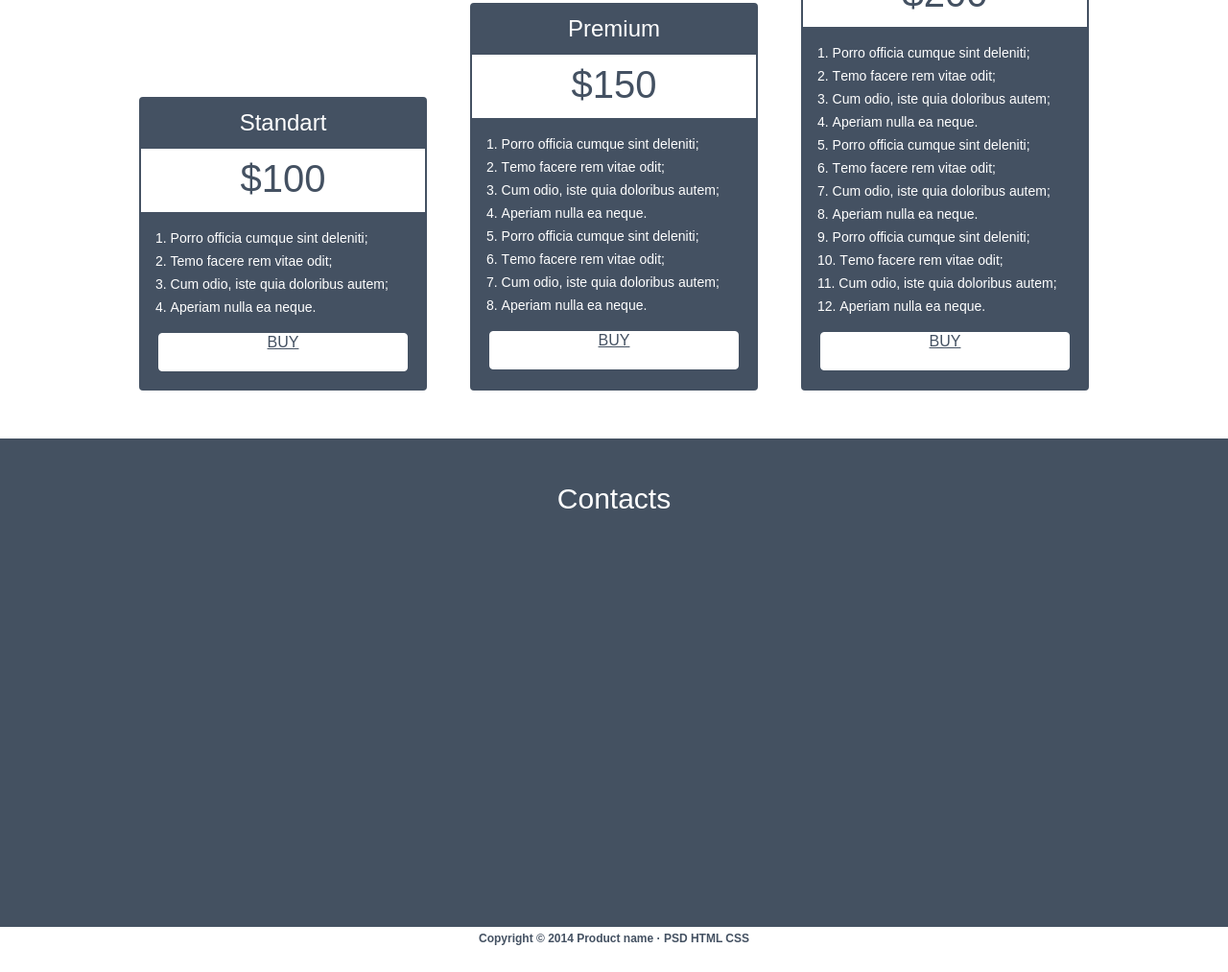
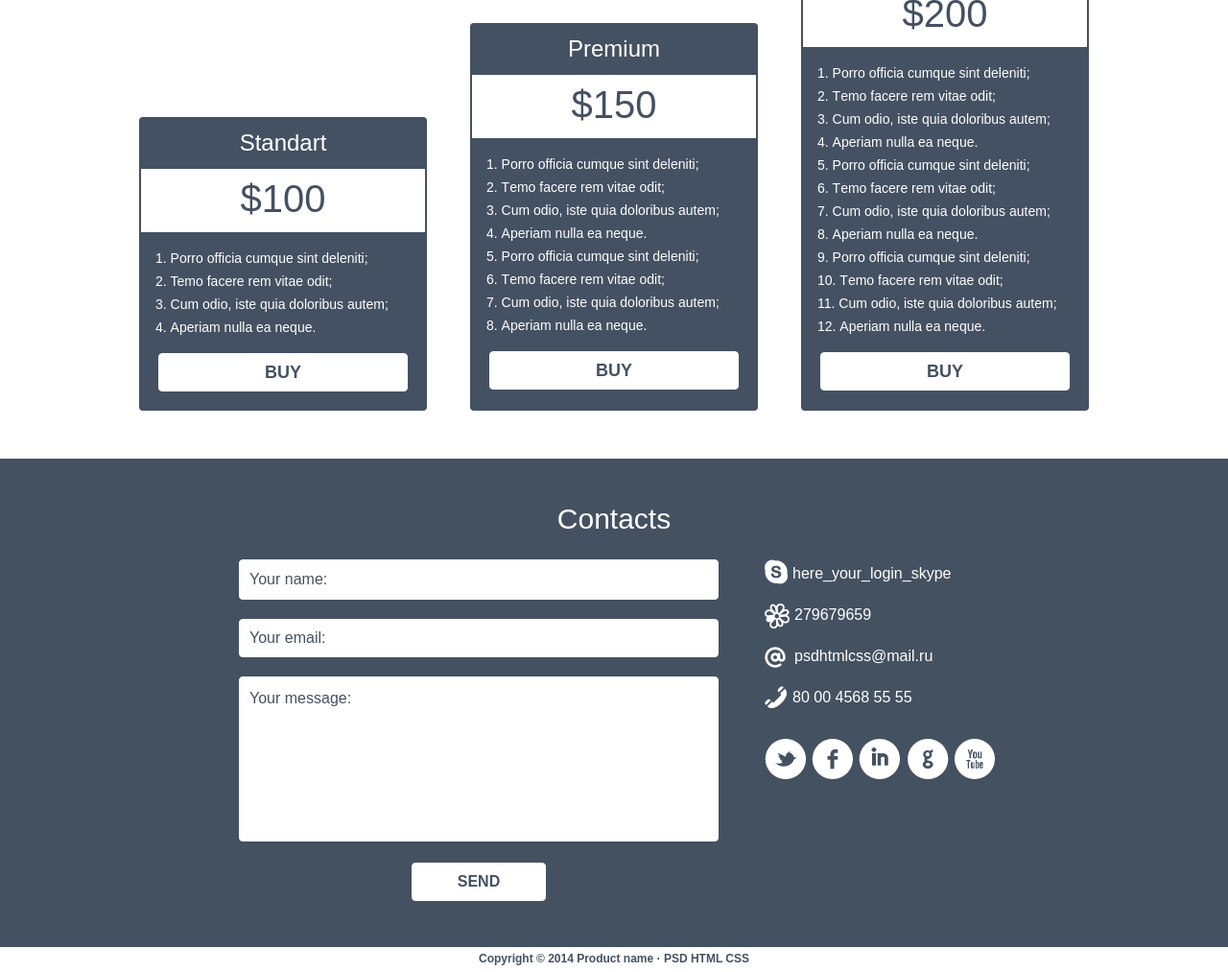
Before and after one commit to ShoutingLime/Landing_Grey, a plain HTML site: page index.html in a window 1280 px wide. Shown: the part 2173-3186 px from the top of the page at 96% size. Drawn offline with Linux system fonts and the light colour scheme.

Commit message:
Commit 2.
Full layout

```diff
--- a/css/styles.css
+++ b/css/styles.css
@@ -47,9 +47,8 @@ header {
 }
 
 .section-1 {
-    height: 323px;
+    height: 344px;
     background-color: #ffffff;
-
 }
 
 .section-1-left {
@@ -160,7 +159,8 @@ header {
     margin-right: 50px;
 }
 
-.section-3-left h3, .section-3-right h3 {
+.section-3-left h3,
+.section-3-right h3 {
     font-size: 24px;
     color: #445161;
     line-height: 30px;
@@ -168,7 +168,8 @@ header {
     margin-bottom: 9px;
 }
 
-.section-3-left p, .section-3-right p {
+.section-3-left p,
+.section-3-right p {
     font-size: 16px;
     color: #333333;
     line-height: 24px;
@@ -232,7 +233,7 @@ header {
     color: #333333;
     line-height: 18px;
     margin-bottom: 5px;
-    font-style :italic;
+    font-style: italic;
     padding-left: 118px;
     padding-top: 19px;
 }
@@ -335,16 +336,30 @@ header {
 
 .buy-button {
     width: 258px;
-    height: 38px;
+    height: 28px;
     background-color: #ffffff;
     text-align: center;
     border: 1px solid #ffffff;
     border-radius: 4px;
     margin-left: 18px;
+    padding-top: 10px;
 }
 
-.buy-button a {
+a {
     color: #445162;
+    font-size: 18px;
+    line-height: 18px;
+    font-weight: 600;
+    text-decoration: none;
+}
+
+.buy-button:hover {
+    background-color: #f5f5f5;
+}
+
+.buy-button:active {
+    background-color: #445162;
+    color: #ffffff;
 }
 
 .section-6 {
@@ -359,7 +374,105 @@ header {
     color: #ffffff;
     line-height: 36px;
     font-weight: 500;
+    margin-bottom: 24px;
+}
+
+.contacts-left {
+    width: 540px;
+    height: 395px;
+    padding-left: 249px;
+    float: left;
+}
+
+.contact-username {
+    width: 478px;
+    height: 40px;
+    border: #ffffff solid 1px;
+    border-radius: 4px;
     margin-bottom: 20px;
+    color: #445162;
+    font-size: 16px;
+    line-height: 24px;
+    padding-left: 10px;
+    padding-right: 10px;
+}
+
+.email {
+    width: 478px;
+    height: 38px;
+    border: #ffffff solid 1px;
+    border-radius: 4px;
+    margin-bottom: 20px;
+    color: #445162;
+    font-size: 16px;
+    line-height: 24px;
+    padding-left: 10px;
+    padding-right: 10px;
+}
+
+textarea {
+    width: 478px;
+    height: 160px;
+    border: #ffffff solid 1px;
+    border-radius: 4px;
+    margin-bottom: 18px;
+    color: #445162;
+    font-size: 16px;
+    line-height: 24px;
+    padding-left: 10px;
+    padding-right: 10px;
+    padding-top: 10px;
+    resize: none;
+    font-family: Arial, sans-serif;
+}
+
+.contacts-right {
+    width: 433px;
+    height: 395px;
+    padding-right: 50px;
+    float: right;
+}
+
+.send {
+    width: 140px;
+    height: 40px;
+    background-color: #ffffff;
+    border: #ffffff solid 1px;
+    border-radius: 4px;
+    color: #445162;
+    font-size: 16px;
+    line-height: 24px;
+    font-weight: 600;
+    margin-left: 180px;
+    cursor: pointer;
+}
+
+.send:hover {
+    background-color: #f5f5f5;
+}
+
+.send:active {
+    background-color: #445162;
+    color: #ffffff;
+}
+
+.contacts-right p {
+    color: #ffffff;
+    font-size: 16px;
+    line-height: 24px;
+    margin-top: 3px;
+    margin-bottom: 19px;
+}
+
+.contacts-right img {
+    float: left;
+    margin-bottom: 19px;
+    margin-right: 5px;
+    clear: both;
+}
+
+.social_buttons {
+    margin-top: 12px;
 }
 
 footer {
--- a/index.html
+++ b/index.html
@@ -1,10 +1,12 @@
 <!DOCTYPE html>
 <html lang="en">
+
 <head>
     <meta charset="UTF-8">
-    <title>Simple PSD Template</title>
+    <title>Grey Landing</title>
     <link rel="stylesheet" href="./css/styles.css">
 </head>
+
 <body>
     <header>
         <section class="header-left">
@@ -115,9 +117,11 @@
                         <li>Aperiam nulla ea neque.</li>
                     </ol>
                 </div>
+                <a href="#">
                     <div class="buy-button">
-                    <a href="#">BUY</a>
+                        <p>BUY</p>
                     </div>
+                </a>
             </div>
             <div class="middle">
                 <div class="buy-header">
@@ -138,9 +142,11 @@
                         <li>Aperiam nulla ea neque.</li>
                     </ol>
                 </div>
+                <a href="#">
                     <div class="buy-button">
-                    <a href="#">BUY</a>
+                        <p>BUY</p>
                     </div>
+                </a>
             </div>
             <div class="right">
                 <div class="buy-header">
@@ -165,17 +171,47 @@
                         <li>Aperiam nulla ea neque.</li>
                     </ol>
                 </div>
+                <a href="#">
                     <div class="buy-button">
-                    <a href="#">BUY</a>
+                        <p>BUY</p>
                     </div>
+                </a>
             </div>
         </section>
         <section class="section-6">
             <h2>Contacts</h2>
+            <div class="contacts-left">
+                <form action="handler.php">
+                    <input type="text" size="50" value="Your name: " class="contact-username">
+                    <input type="email" name="address" size="50" value="Your email: " class="email">
+                    <textarea>Your message: </textarea>
+                    <br>
+                    <input type="button" value="SEND" class="send">
+                </form>
+            </div>
+            <div class="contacts-right">
+                <img src="./img/skype_icon.png" alt="skype">
+                <p>here_your_login_skype</p>
+                <img src="./img/icq_icon.png" alt="icq">
+                <p>279679659</p>
+                <img src="./img/email_icon.png" alt="mail">
+                <p>psdhtmlcss@mail.ru</p>
+                <img src="./img/phone_icon.png" alt="phone">
+                <p>80 00 4568 55 55</p>
+                <img class="social_buttons" src="./img/social_buttons.png" alt="social_buttons" usemap="#social_button">
+                <map name="social_button">
+                    <area shape="circle" coords="21,21,21" href="https://twitter.com/" alt="Twitter">
+                    <area shape="circle" coords="69,21,21" href="https://facebook.com/" alt="Facebook">
+                    <area shape="circle" coords="117,21,21" href="https://www.linkedin.com/" alt="LinkedIn">
+                    <area shape="circle" coords="168,21,21" href="https://plus.google.com/" alt="Google+">
+                    <area shape="circle" coords="216,21,21" href="https://www.youtube.com" alt="YouTube">
+                </map>
+            </div>
         </section>
     </main>
     <footer>
         <p>Copyright &copy; 2014 Product name · PSD HTML CSS</p>
     </footer>
 </body>
+
 </html>
```
Also changed, not shown: img/email_icon.png (added), img/icq_icon.png (added), img/phone_icon.png (added), img/skype_icon.png (added), img/social_buttons.png (added). Lines whose indentation alone changed are shown as unchanged.
